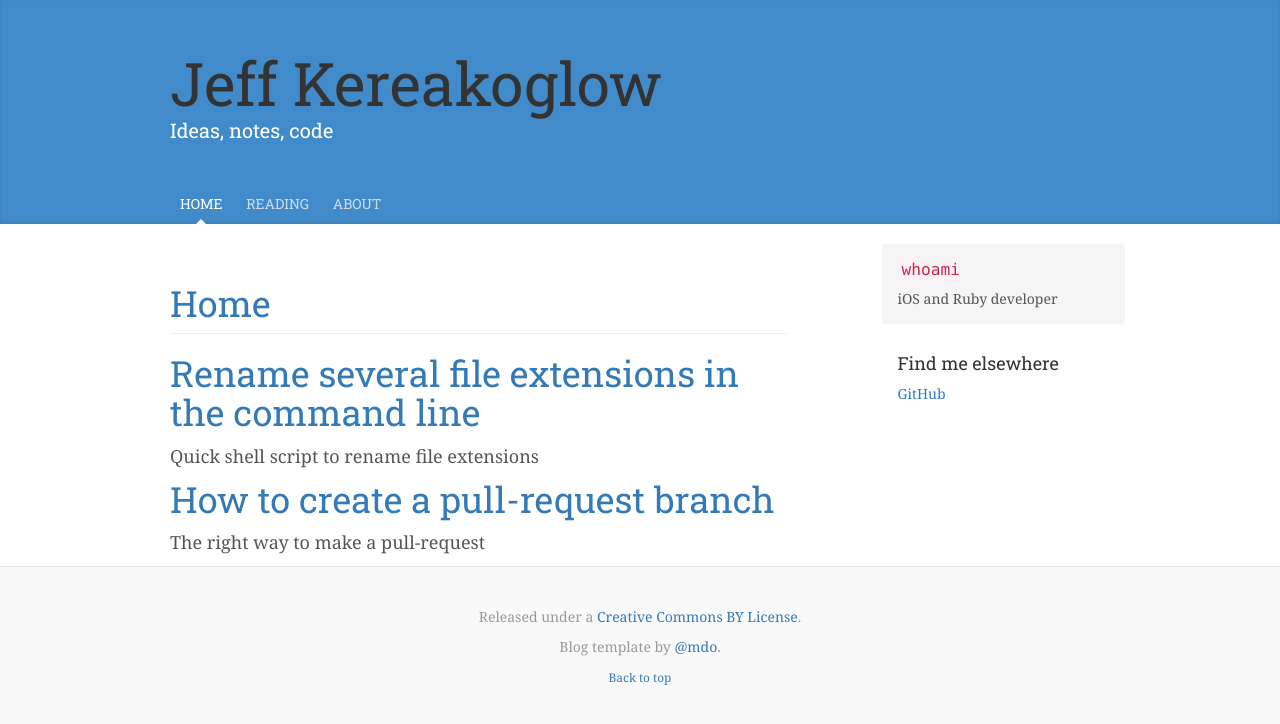
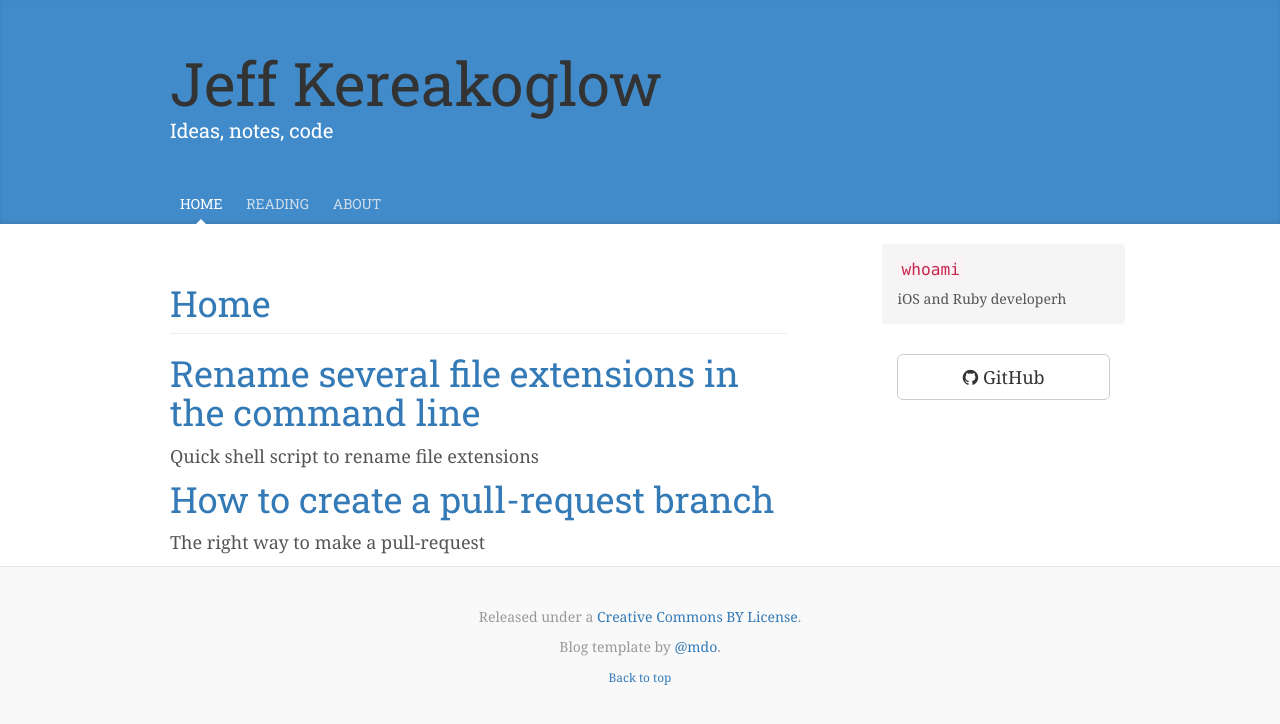
Before and after one commit to jkereako/jkereako.github.io, a Jekyll site: the page built from index.html, in a window 1280 px wide. Shown: the top 724 px of the page. Built offline with Jekyll 4.4.1, drawn with Linux system fonts in a browser that asks for light colours; nearby versions of some CDN libraries.

Commit message:
Format: GitHub link

```diff
--- a/_includes/sidebar.html
+++ b/_includes/sidebar.html
@@ -1,12 +1,13 @@
 <div class="col-sm-3 col-sm-offset-1 blog-sidebar">
   <div class="sidebar-module sidebar-module-inset">
     <h4><code>whoami</code></h4>
-    <p>iOS and Ruby developer</p>
+    <p>iOS and Ruby developerh</p>
   </div>
   <div class="sidebar-module">
-    <h4>Find me elsewhere</h4>
-    <ol class="list-unstyled">
-      <li><a href="https://github.com/jkereako">GitHub</a></li>
-    </ol>
+    <div class="btn-group-vertical btn-block" role="group" aria-label="links">
+    <a class="btn btn-default btn-lg" href="https://github.com/jkereako" target="_blank" type="button">
+      <span class="fa fa-github" aria-hidden="true"></span> GitHub
+    </a>
+  </div>
   </div>
 </div><!-- /.blog-sidebar -->
```
